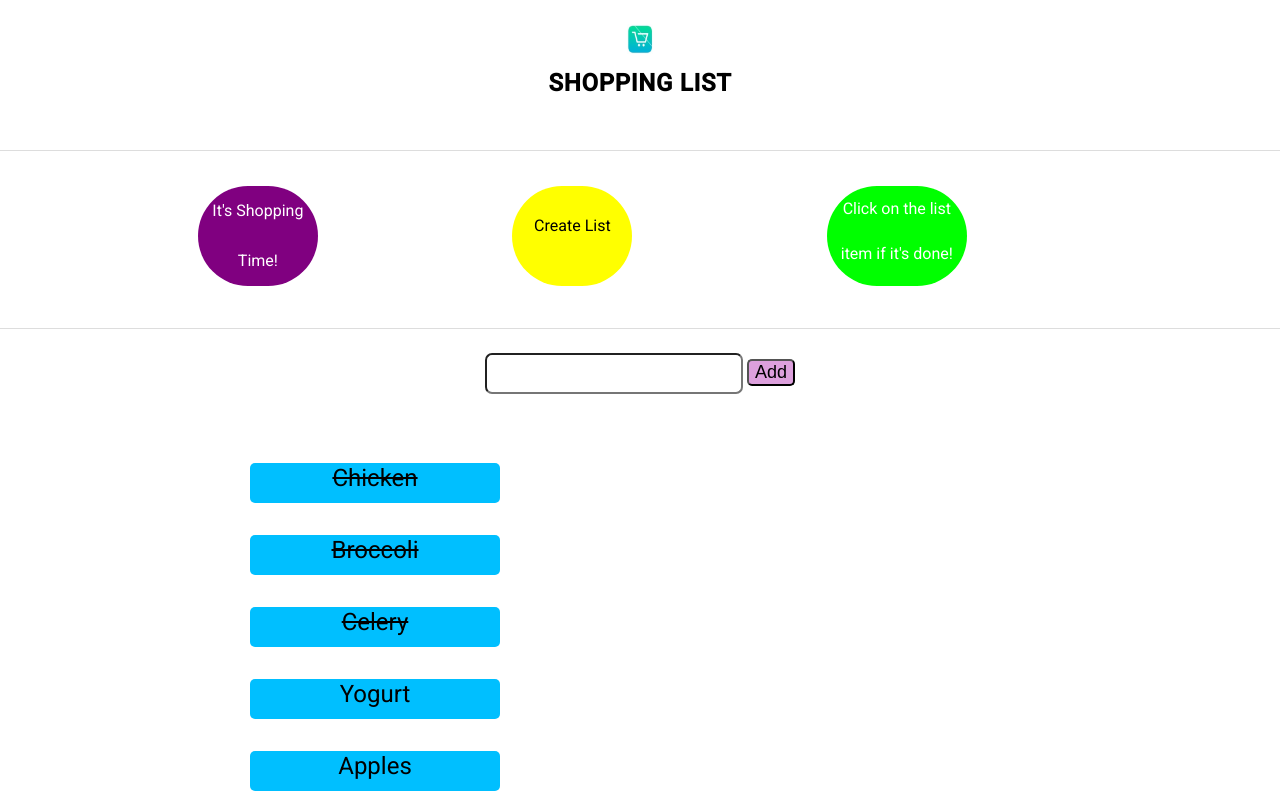
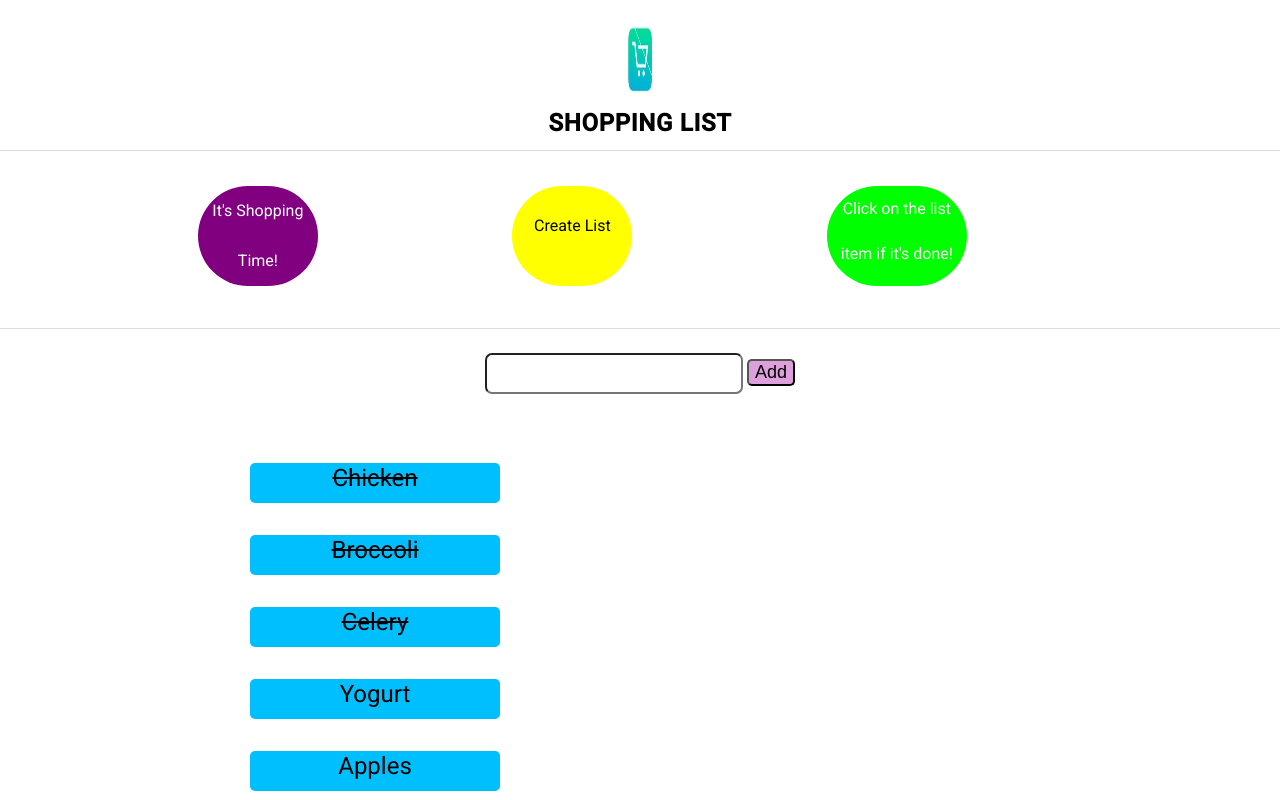
Before and after one commit to SushmaPuram/Shopping_List, a plain HTML site: page index.html in a window 1280 px wide. Drawn offline with Linux system fonts and the light colour scheme.

Commit message:
Styles Modified

```diff
--- a/index.html
+++ b/index.html
@@ -11,7 +11,7 @@
 
 	<section class="mainheader">
 		<div class="content">
-			<img class="logo" src="images/logo.png" alt="Shopping List" width="26px" style="padding:0px 15px; height:30px">
+			<img class="logo" src="images/logo.png" alt="Shopping List" width="26px" style="padding:0px 15px; height:70px">
 			<h1 class="heading-text">SHOPPING LIST</h1>
 		</div>
 	</section>
```
